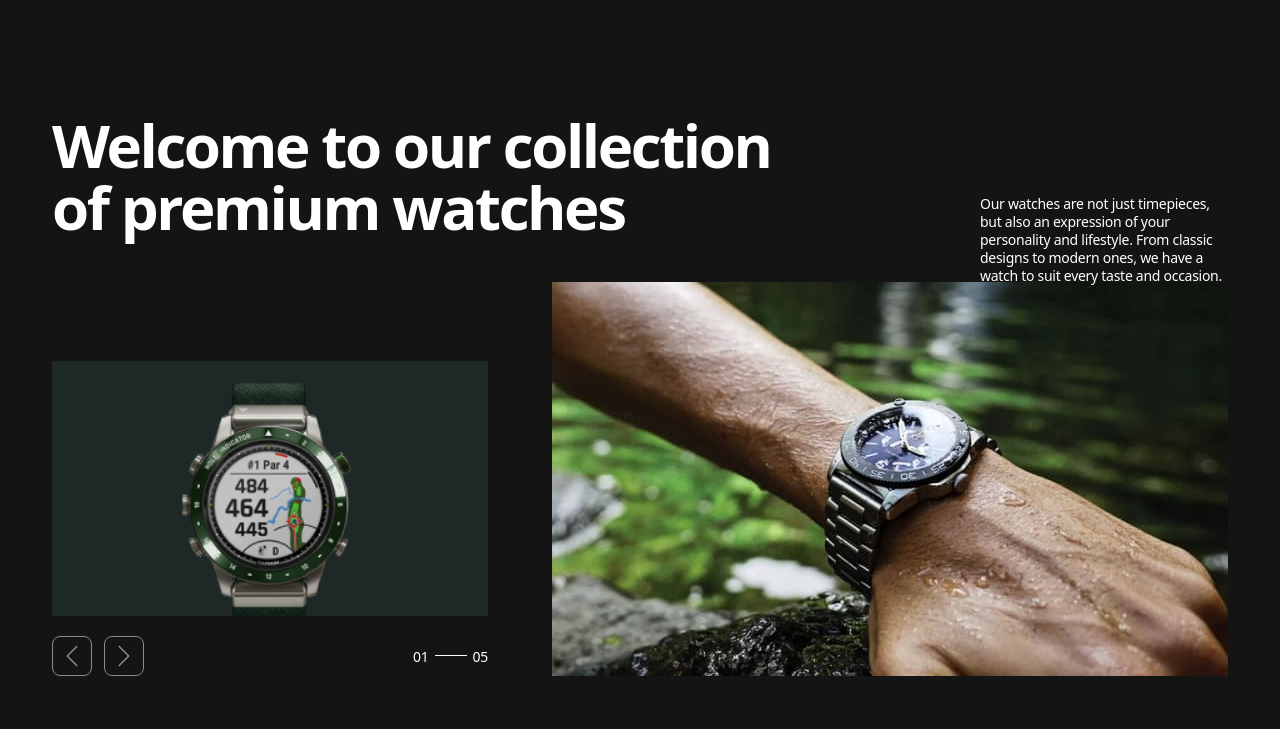
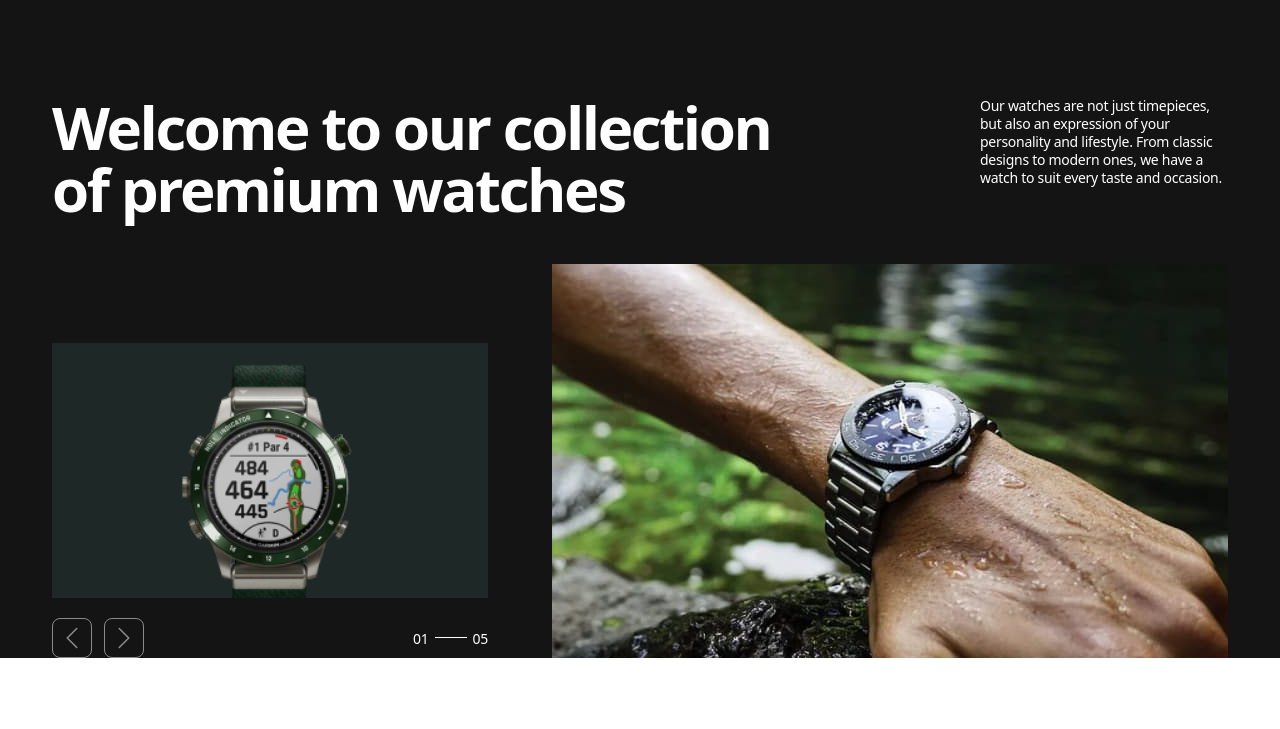
Before and after one commit to ProtsakPetro/team-apocalypse, a website built with Vite: page src/index.html in a window 1280 px wide. Shown: the part 71-800 px from the top of the page. Built offline with nearby package versions, Linux system fonts and the light colour scheme; files whose address does not match are found by name.

Commit message:
Change some paddings hero section

```diff
--- a/src/css/hero.css
+++ b/src/css/hero.css
@@ -29,8 +29,8 @@
 /*-----------------Mobile------------------*/
 .hero {
   background-color: var(--primary-color);
-  padding-bottom: 40px;
-  padding-top: 76px;
+  /* padding-bottom: 40px;*/
+  padding-top: 69px;
 }
 .hero-title {
   font-weight: 600;
@@ -142,8 +142,8 @@
 
 @media screen and (min-width: 768px) {
   .hero {
-    padding-top: 98px;
-    padding-bottom: 64px;
+    padding-top: 80px;
+    /* padding-bottom: 64px;*/
   }
   .swiper-buttons-tablet {
     display: flex;
@@ -193,7 +193,7 @@
 }
 @media screen and (min-width: 1280px) {
   .hero {
-    padding-bottom: 80px;
+    /* padding-bottom: 80px;*/
   }
   .hero-container {
     position: relative;
@@ -215,6 +215,7 @@
     position: absolute;
     top: 0;
     right: 18px;
+    padding-top: 0;
   }
   .buttons-wrap {
     margin-bottom: 0;
--- a/src/partials/hero.html
+++ b/src/partials/hero.html
@@ -1,4 +1,4 @@
-<section class="hero">
+<section class="hero section">
   <div class="container hero-container">
     <h1 class="hero-title">Welcome to our collection of premium watches</h1>
 
```
